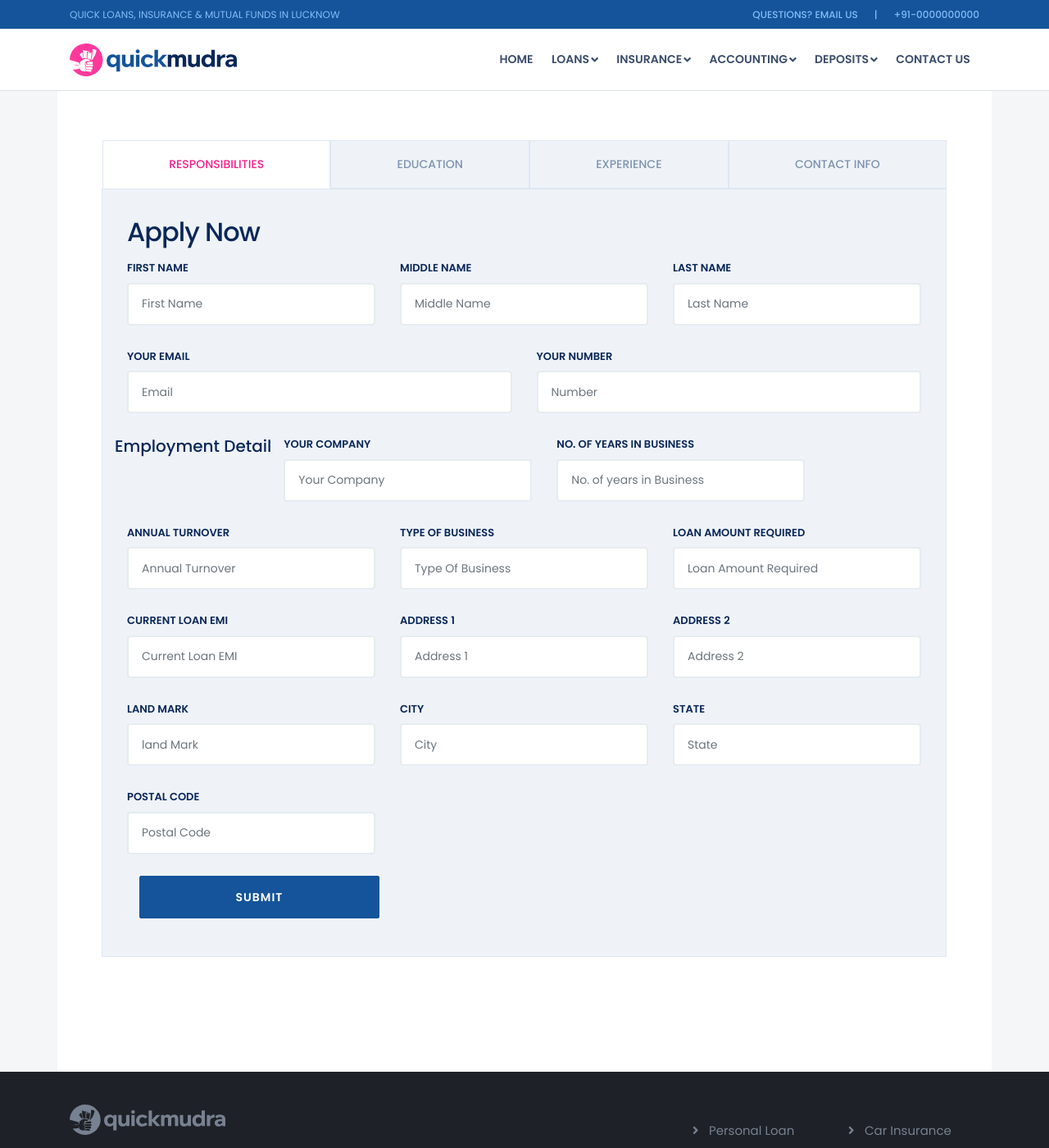
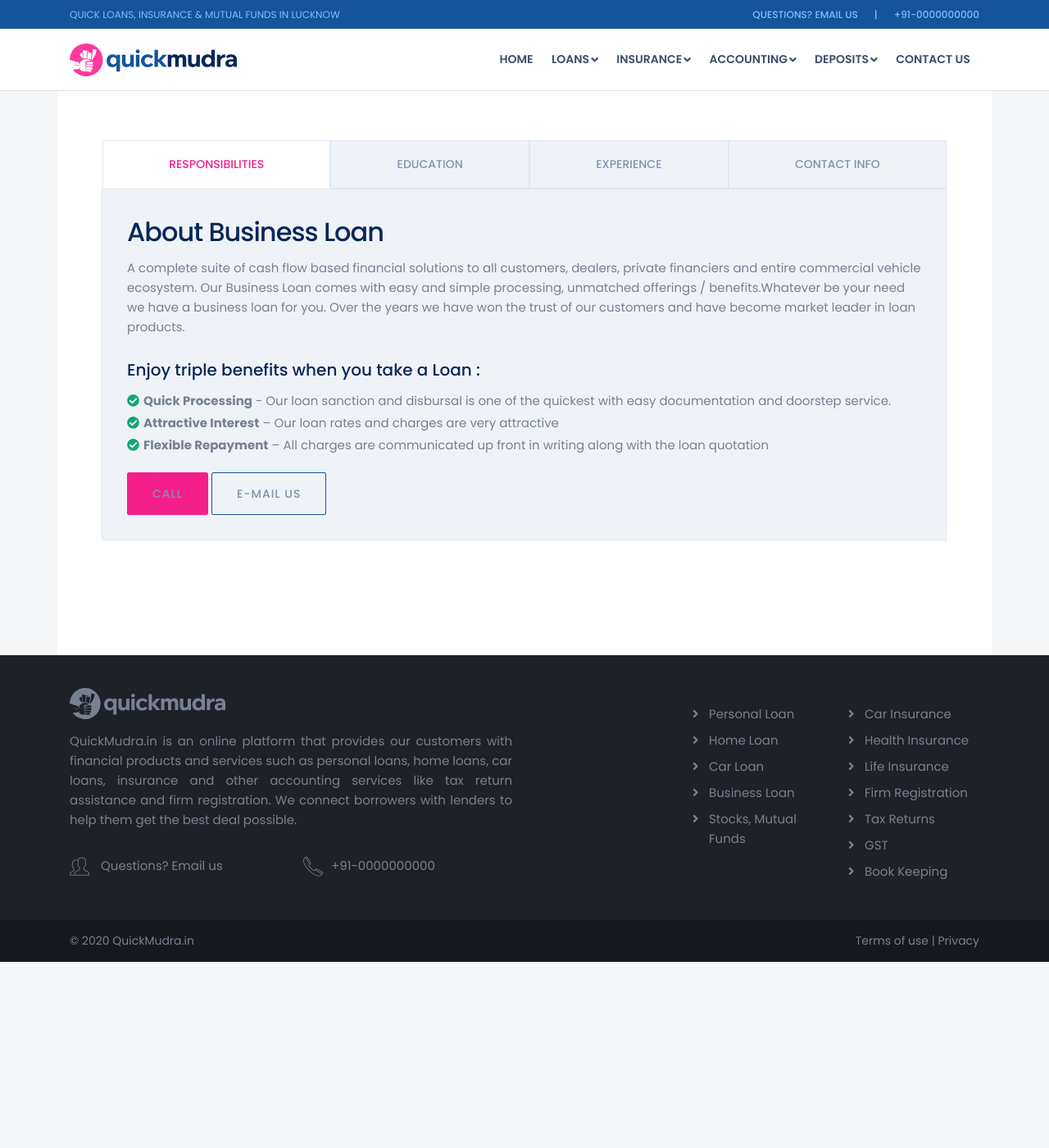
Before and after one commit to jaswinder-singh/creditme, a Jekyll site: the page built from pages/business-loan.html, in a window 1280 px wide and 1400 px high. Shown: the whole window at 82% size. Built offline with Jekyll 4.4.1, drawn with Linux system fonts in a browser that asks for light colours; nearby versions of some CDN libraries.

Commit message:
Update business-loan.html

```diff
--- a/pages/business-loan.html
+++ b/pages/business-loan.html
@@ -29,7 +29,7 @@
 
                         <!-- Tab panes -->
                         <div class="tab-content">
-                            <div role="tabpanel" class="tab-pane" id="overview">
+                            <div role="tabpanel" class="tab-pane active" id="overview">
                                 <h1>About Business Loan</h1>
                                 <p>
                                     A complete suite of cash flow based financial solutions to all customers, dealers, private financiers and entire commercial vehicle ecosystem. Our Business Loan comes with easy and simple processing,
@@ -101,7 +101,7 @@
                                 </ul>
                             </div>
 
-                            <div role="tabpanel" class="tab-pane active" id="applynow">
+                            <div role="tabpanel" class="tab-pane" id="applynow">
                                 <h1>Apply Now</h1>
                                 <div class="row">
                                     <div class="col-md-12">
```
